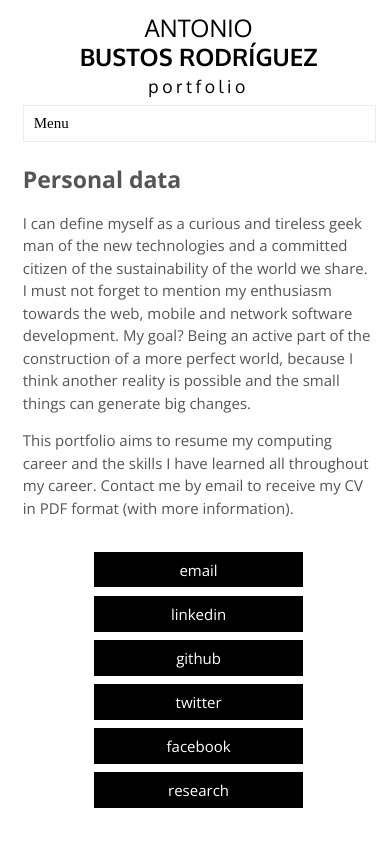
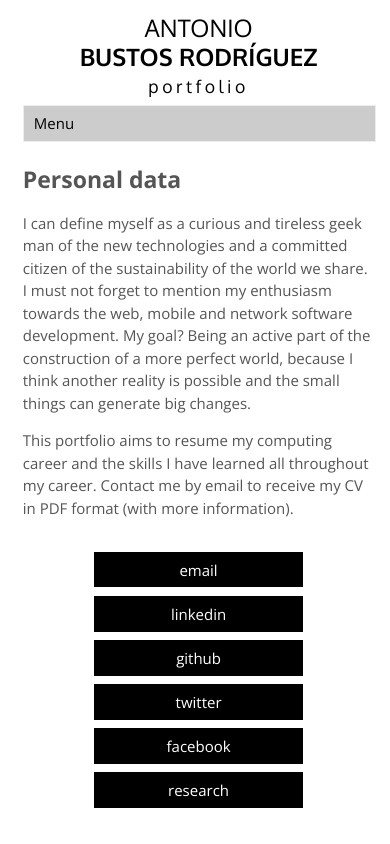
Before and after one commit to antoniobusrod/antoniobusrod.github.io, a plain HTML site: page portfolio.html in a window 390 px wide. In both pictures the pointer is over the element "Menu". Shown: the top 844 px of the page. Drawn offline with nearby package versions, Linux system fonts and the light colour scheme.

Commit message:
Fix responsive low width behaviour and some style improvents

```diff
--- a/css/centurion.css
+++ b/css/centurion.css
@@ -311,7 +311,8 @@
   }
 }
 /* Mobile Grid Layout - 320px and 480px */
-@media screen and (min-width: 320px) and (max-width: 520px) {
+/* @media screen and (min-width: 320px) and (max-width: 520px) { */
+@media screen and (min-width: 1px) and (max-width: 520px) {
   #wrapper {
     margin-left: auto;
     margin-right: auto;
@@ -443,6 +444,11 @@
     padding: 10px 0;
     text-indent: 10px;
     width: 100%;
+    font-family: "Open Sans", sans-serif;
+  }
+  nav.mobile span.openMenu:hover {
+    cursor: pointer;
+    background-color: #ccc;
   }
 
   .hide-desktop {
```
